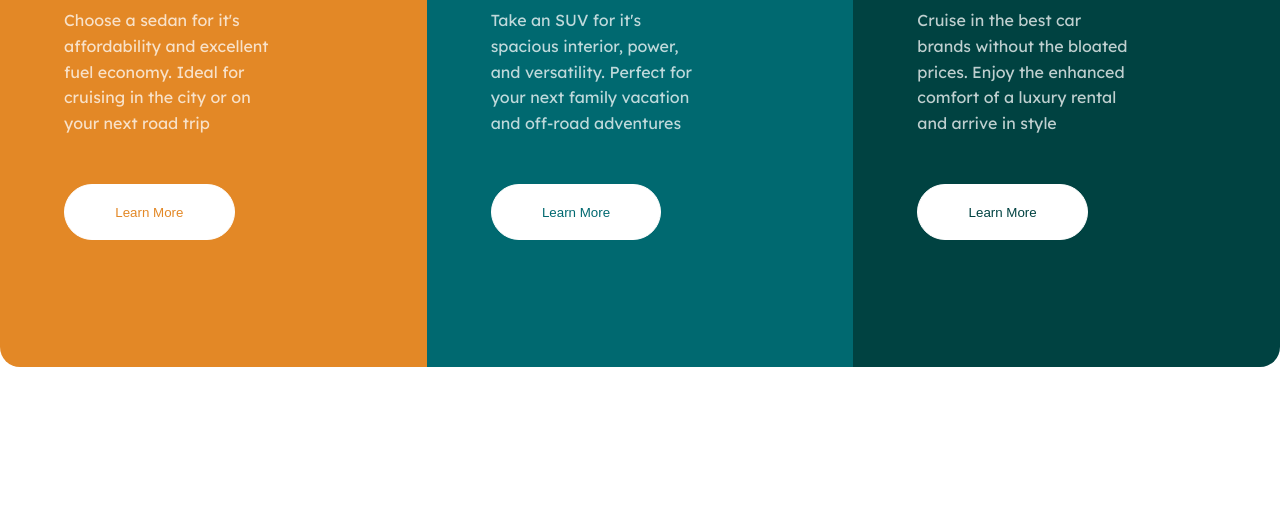
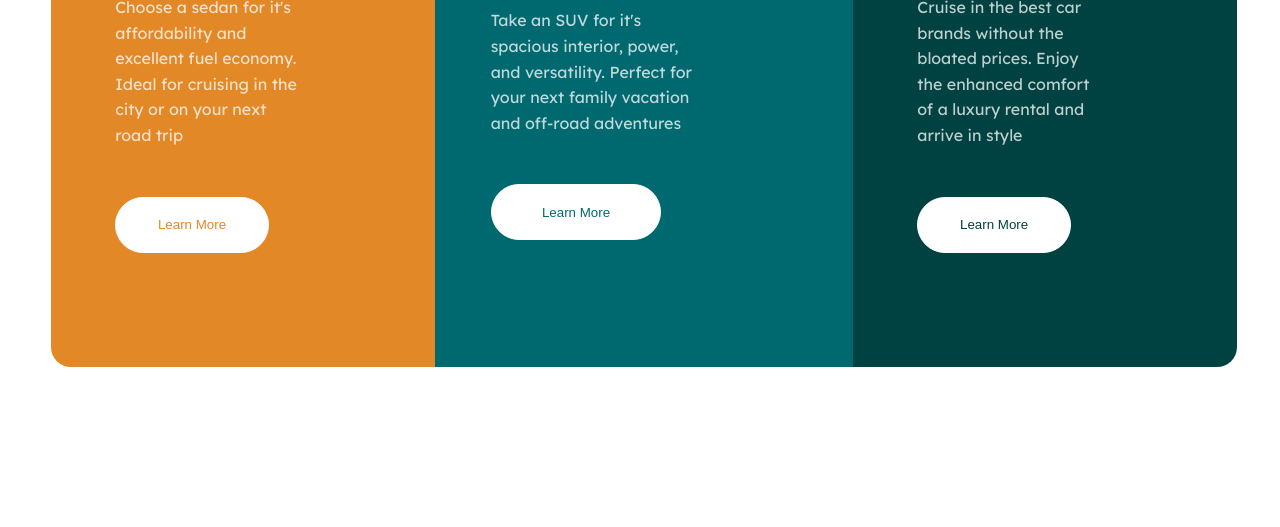
Before and after one commit to Marius-Diran/Zuri-Grid, a plain HTML site: page index.html in a window 1280 px wide. Shown: the part 353-880 px from the top of the page. Drawn offline with Linux system fonts and the light colour scheme.

Commit message:
Added new codes

```diff
--- a/grid.css
+++ b/flex.css
@@ -13,8 +13,8 @@ body{
 }
 
 .container{
-    width: 100%;
-    margin: 20vh 0;
+    width: 80%;
+    margin: 20vh auto;
 }
 
 button{
@@ -25,30 +25,31 @@ button{
     background-color: hsl(0, 0%, 100%);
 }
 
-#grid{
-    display: grid;
-    grid-template-columns: 1fr 1fr 1fr;
+#flex{
+    display: flex;
 }
 
-.grid1{
+.flex1{
     border-top-left-radius: 20px;
     border-bottom-left-radius: 20px;
     background-color: hsl(31, 77%, 52%);
-    width: 100%;
+    width: 90%;
     height: 70vh;
+    position: relative;
+    left: 4vw;
 }
 
-.grid2{
+.flex2{
     background-color: hsl(184, 100%, 22%);
     width: 100%;
     height: 70vh;
 }
 
-.grid3{
+.flex3{
     border-top-right-radius: 20px;
     border-bottom-right-radius: 20px;
     background-color: hsl(179, 100%, 13%);
-    width: 100%;
+    width: 90%;
     height: 70vh;
 }
 
@@ -57,24 +58,24 @@ button{
     padding: 5vh 5vw;
 }
 
-.grid1 h1{
+.flex1 h1{
     color: hsl(0, 0%, 100%);
     padding: 0 0 3vh 5vw;
 }
 
-.grid1 p{
+.flex1 p{
     width: 65%;
     color: hsla(0, 0%, 100%, 0.75);
     line-height: 1.6rem;
     padding: 0 0 0 5vw;
 }
 
-.grid1 button{
+.flex1 button{
     color: hsl(31, 77%, 52%);
     margin: 6vh 0 0 5vw;
 }
 
-.grid1 button:hover{
+.flex1 button:hover{
     border: 2px solid hsl(0, 0%, 100%);
     background-color: hsla(0, 0%, 100%, 0);
     color: hsl(0, 0%, 100%);
@@ -85,24 +86,24 @@ button{
     padding: 5vh 5vw;
 }
 
-.grid2 h1{
+.flex2 h1{
     color: hsl(0, 0%, 100%);
     padding: 0 0 3vh 5vw;
 }
 
-.grid2 p{
+.flex2 p{
     width: 65%;
     color: hsla(0, 0%, 100%, 0.75);
     line-height: 1.6rem;
     padding: 0 0 0 5vw;
 }
 
-.grid2 button{
+.flex2 button{
     color: hsl(184, 100%, 22%);
     margin: 6vh 0 0 5vw;
 }
 
-.grid2 button:hover{
+.flex2 button:hover{
     border: 2px solid hsl(0, 0%, 100%);
     background-color: hsla(0, 0%, 100%, 0);
     color: hsl(0, 0%, 100%);
@@ -113,24 +114,24 @@ button{
     padding: 5vh 5vw;
 }
 
-.grid3 h1{
+.flex3 h1{
     color: hsl(0, 0%, 100%);
     padding: 0 0 3vh 5vw;
 }
 
-.grid3 p{
+.flex3 p{
     width: 65%;
     color: hsla(0, 0%, 100%, 0.75);
     line-height: 1.6rem;
     padding: 0 0 0 5vw;
 }
 
-.grid3 button{
+.flex3 button{
     color: hsl(179, 100%, 13%);
     margin: 6vh 0 0 5vw;
 }
 
-.grid3 button:hover{
+.felx3 button:hover{
     border: 2px solid hsl(0, 0%, 100%);
     background-color: hsla(0, 0%, 100%, 0);
     color: hsl(0, 0%, 100%);
--- a/index.html
+++ b/index.html
@@ -4,16 +4,16 @@
     <meta charset="UTF-8">
     <meta http-equiv="X-UA-Compatible" content="IE=edge">
     <meta name="viewport" content="width=device-width, initial-scale=1.0">
-    <link rel="stylesheet" href="grid.css">
+    <link rel="stylesheet" href="flex.css">
     <title>Zuri first grid project</title>
 </head>
 <body>
 
-    <main id="grid">
+    <main id="flex">
 
         <div class="container">
 
-            <div class="grid1">
+            <div class="flex1">
 
                 <img src="images/icon-sedans.svg" alt="A sedan car" class="img-1">
 
@@ -29,7 +29,7 @@
 
         <div class="container">
 
-            <div class="grid2">
+            <div class="flex2">
 
                 <img src="images/icon-suvs.svg" alt="A SUV" class="img-2">
 
@@ -45,7 +45,7 @@
 
         <div class="container">
 
-            <div class="grid3">
+            <div class="flex3">
 
                 <img src="images/icon-luxury.svg" alt="A luxury car" class="img-3">
 
```
